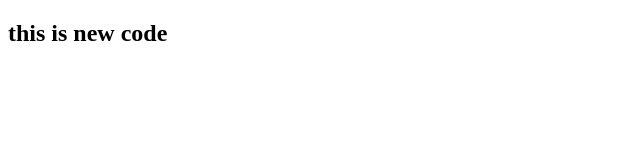
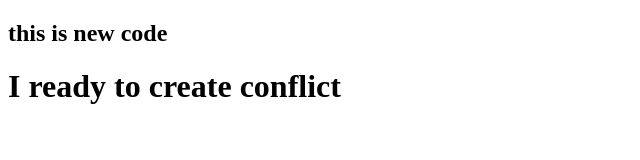
Before and after one commit to Sampath-KumarK/demo, a plain HTML site: page index.html in a window 1280 px wide. Shown: the whole page, without its empty margins (0-640 px from the left). Drawn offline with Linux system fonts and the light colour scheme.

Commit message:
Update index.html
Ready to create the conflict

```diff
--- a/index.html
+++ b/index.html
@@ -9,5 +9,6 @@
     <h2>
         this is new code
     </h2>
+    <h1>I ready to create conflict </h1>
 </body>
 </html>
```
